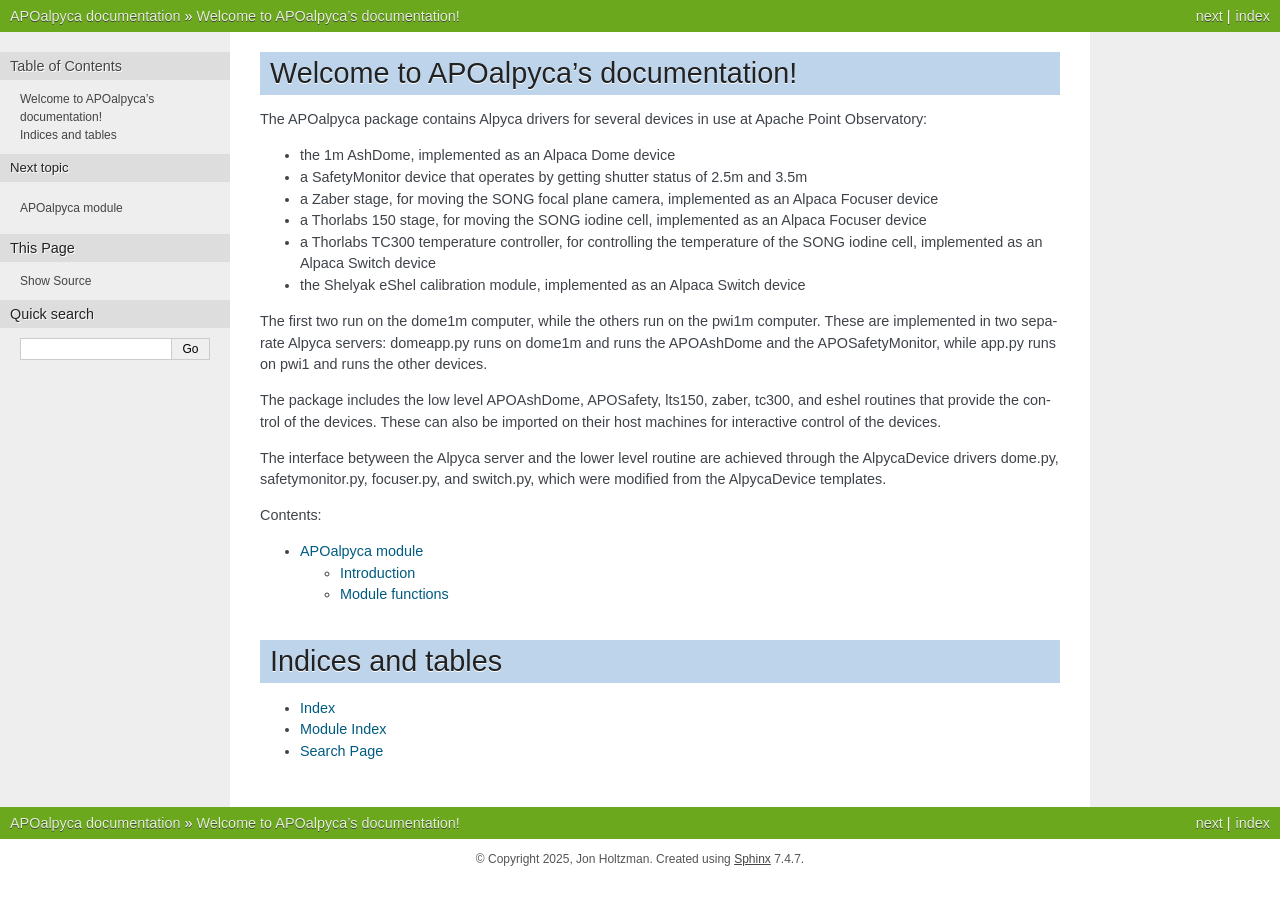
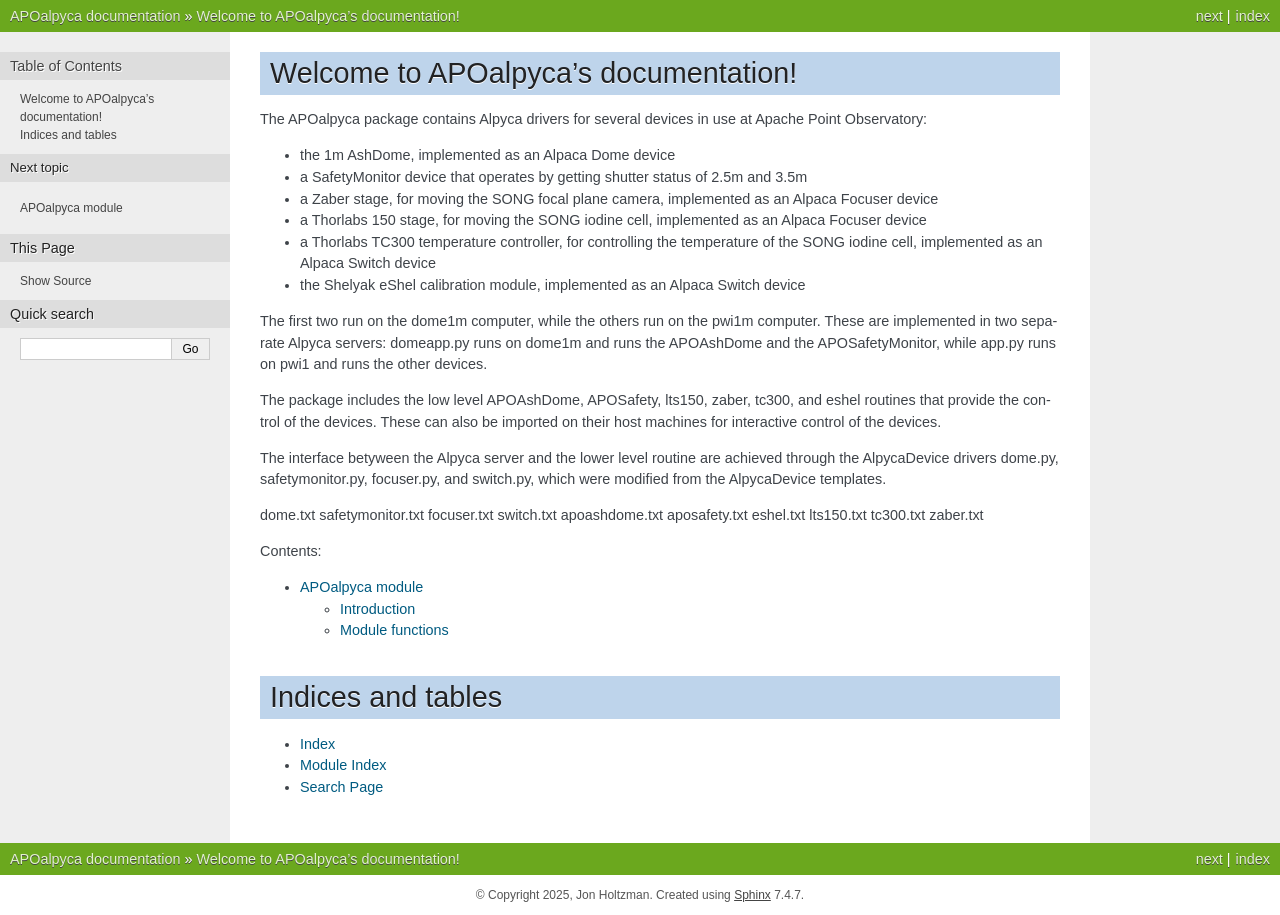
Before and after one commit to holtzmanjon/APOalpyca, a Sphinx documentation site: the page built from docs/index.txt, in a window 1280 px wide. Built offline with Sphinx 7.4.7, drawn with Linux system fonts in a browser that asks for light colours.

Commit message:
update index

```diff
--- a/docs/index.txt
+++ b/docs/index.txt
@@ -23,6 +23,16 @@ The interface betyween the Alpyca server and the lower level routine are achieve
 the AlpycaDevice drivers dome.py, safetymonitor.py, focuser.py, and switch.py, which were
 modified from the AlpycaDevice templates.
 
+dome.txt
+safetymonitor.txt
+focuser.txt
+switch.txt
+apoashdome.txt
+aposafety.txt
+eshel.txt
+lts150.txt
+tc300.txt
+zaber.txt
 
 .. toctree::
    :maxdepth: 2
```
